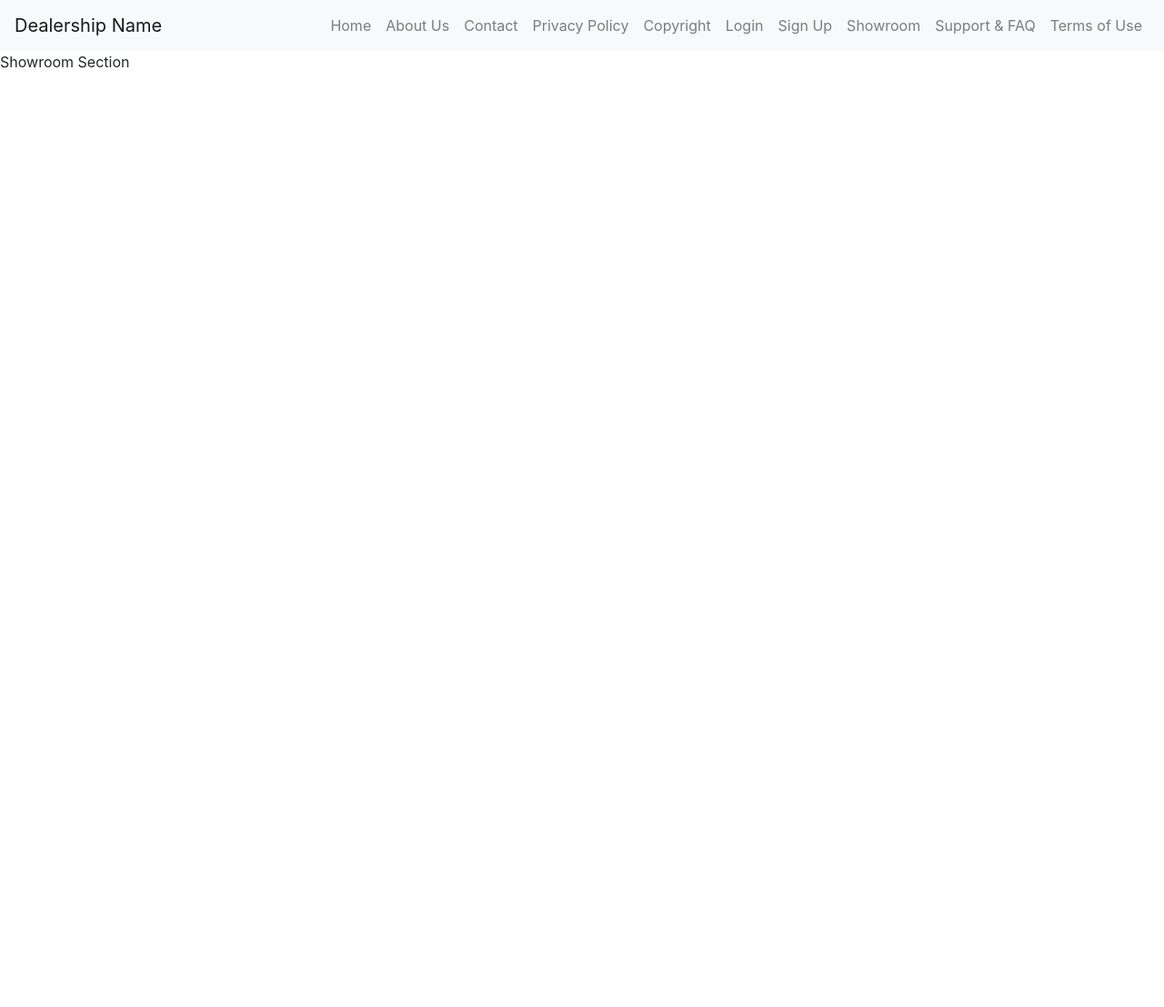
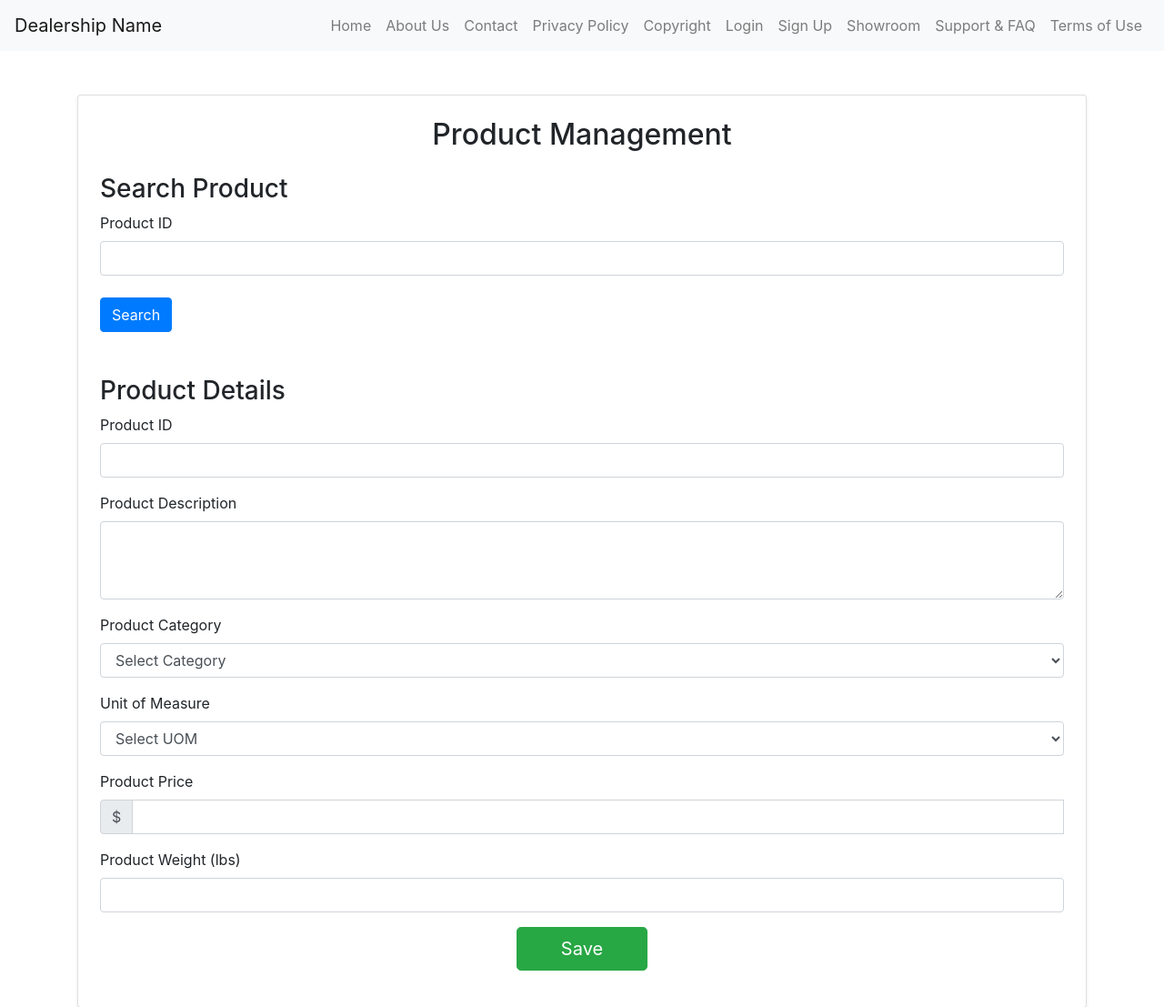
Before and after one commit to jjg6470/IST256-Team3-Storefront, a plain HTML site: page showroom.html in a window 1280 px wide. Shown: the whole page at 91% size. Before the commit the page ends 800 px from the top, so only its background shows below. Drawn offline with nearby package versions, Linux system fonts and the light colour scheme.

Commit message:
Update showroom.html
Made by Valeed

```diff
--- a/showroom.html
+++ b/showroom.html
@@ -1,13 +1,20 @@
 <!DOCTYPE html>
 <html lang="en">
+<!-- This Showroom Page is Designed by:
+Name: Valeed Anjum
+Course: IST 256 section 001
+Storefront: Shopper Management Web Page
+-->
+
+
 <head>
     <meta charset="UTF-8">
     <meta name="viewport" content="width=device-width, initial-scale=1.0">
     <link href="https://stackpath.bootstrapcdn.com/bootstrap/4.5.2/css/bootstrap.min.css" rel="stylesheet">
-    <title>Document</title>
+    <title>Product Management - Dealership Name</title>
 </head>
 <body>
-    <nav class="navbar navbar-expand-lg navbar-light bg-light"> <!--Bootstrap Navbar Implimentation @Joshua Gonzales-->
+    <nav class="navbar navbar-expand-lg navbar-light bg-light"> <!--Bootstrap Navbar Implementation @Joshua Gonzales-->
         <a class="navbar-brand" href="index.html">Dealership Name</a>
         <button class="navbar-toggler" type="button" data-toggle="collapse" data-target="#navbarNav" aria-controls="navbarNav" aria-expanded="false" aria-label="Toggle navigation">
             <span class="navbar-toggler-icon"></span>
@@ -47,9 +54,100 @@
             </ul>
         </div>
     </nav>
-    Showroom Section
+
+    <div class="container mt-5">
+        <div class="card shadow-sm p-4">
+            <h2 class="text-center mb-4">Product Management</h2>
+
+            <!-- Search Section -->
+            <div class="mb-5">
+                <h3>Search Product</h3>
+                <div class="form-group">
+                    <label for="searchProductId">Product ID</label>
+                    <input type="text" id="searchProductId" class="form-control">
+                    <div class="invalid-feedback"></div>
+                </div>
+                <button id="searchBtn" class="btn btn-primary mt-2">Search</button>
+
+                <!-- Search Results Section -->
+                <div id="searchResults" class="mt-3 bg-light p-3 rounded d-none">
+                    <h4>Search Results:</h4>
+                    <div id="searchJsonOutput"></div>
+                </div>
+            </div>
+
+            <!-- Product Details Form -->
+            <form id="productForm">
+                <h3>Product Details</h3>
+
+                <div class="form-group">
+                    <label for="productId">Product ID</label>
+                    <input type="text" id="productId" class="form-control" required>
+                    <div class="invalid-feedback"></div>
+                </div>
+
+                <div class="form-group">
+                    <label for="productDescription">Product Description</label>
+                    <textarea id="productDescription" class="form-control" rows="3" required></textarea>
+                    <div class="invalid-feedback"></div>
+                </div>
+
+                <div class="form-group">
+                    <label for="productCategory">Product Category</label>
+                    <select id="productCategory" class="form-control" required>
+                        <option value="">Select Category</option>
+                        <option value="sedan">Sedan</option>
+                        <option value="suv">SUV</option>
+                        <option value="truck">Truck</option>
+                        <option value="van">Van</option>
+                        <option value="sports">Sports Car</option>
+                    </select>
+                    <div class="invalid-feedback"></div>
+                </div>
+
+                <div class="form-group">
+                    <label for="productUOM">Unit of Measure</label>
+                    <select id="productUOM" class="form-control" required>
+                        <option value="">Select UOM</option>
+                        <option value="each">Each</option>
+                        <option value="pair">Pair</option>
+                        <option value="set">Set</option>
+                    </select>
+                    <div class="invalid-feedback"></div>
+                </div>
+
+                <div class="form-group">
+                    <label for="productPrice">Product Price</label>
+                    <div class="input-group">
+                        <div class="input-group-prepend">
+                            <span class="input-group-text">$</span>
+                        </div>
+                        <input type="number" id="productPrice" class="form-control" step="0.01" min="0" required>
+                        <div class="invalid-feedback"></div>
+                    </div>
+                </div>
+
+                <div class="form-group">
+                    <label for="productWeight">Product Weight (lbs)</label>
+                    <input type="number" id="productWeight" class="form-control" step="0.1" min="0">
+                    <div class="invalid-feedback"></div>
+                </div>
+
+                <div class="text-center mb-3">
+                    <button type="submit" class="btn btn-success btn-lg px-5">Save</button>
+                </div>
+                <div id="saveMessage" class="alert alert-success text-center d-none">
+                    Product saved successfully!
+                </div>
+            </form>
+        </div>
+    </div>
+
+    <!-- Scripts -->
     <script src="https://code.jquery.com/jquery-3.5.1.slim.min.js"></script>
     <script src="https://cdn.jsdelivr.net/npm/@popperjs/core@2.9.2/dist/umd/popper.min.js"></script>
     <script src="https://stackpath.bootstrapcdn.com/bootstrap/4.5.2/js/bootstrap.min.js"></script>
+    <script src="product.js"></script>
+
 </body>
 </html>
```
